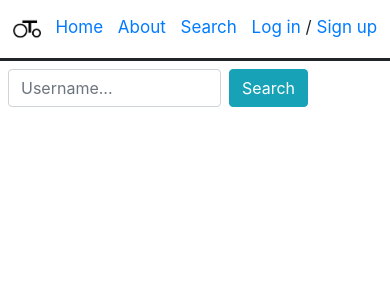
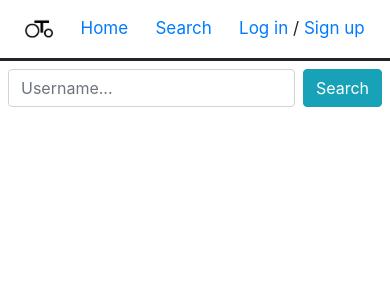
Before and after one commit to kroften4/Traktor-social-net, a Django app: page /search/ in a window 390 px wide. Shown: the top 300 px of the page. Run offline with Django 5.2, Linux system fonts and the light colour scheme.

Commit message:
Improve searchbar
- Rename context object name to 'search'
- Now return both query and result in SearchView.get_queryset
- Display query on the page
- Move searchbar to header
- Make searchbar appear differently depending on device width (mobile-friendly)

```diff
--- a/traktor_sn/posts/static/posts/css/main.css
+++ b/traktor_sn/posts/static/posts/css/main.css
@@ -33,6 +33,7 @@
 }
 /* ~~~~ */
 
+/* ~~ Default button styles ~~ */
 button {
     color: #fff;
     background-color: #17a2b8;
@@ -45,11 +46,32 @@ button {
 button:hover {
     background-color: #138496;
 }
+/* ~~~~ */
+
+/* ~~ Search ~~ */
+#searchbar {
+    display: flex;
+}
+
+#search-link {
+    display: none;
+}
+
+@media screen and (max-width: 500px) {
+    #searchbar {
+        display: none;
+    }
+    #search-link {
+        display: block;
+    }
+}
+/* ~~~~ */
 
 #main-container {
     padding: 8px;
 }
 
+/* ~~ Header ~~ */
 header {
     padding-block: 15px;
     display: flex;
@@ -60,4 +82,6 @@ header {
 header > * {
     font-size: 17px;
     padding-inline: 2px;
+    align-self: center;
 }
+/* ~~~~ */
--- a/traktor_sn/posts/templates/posts/base.html
+++ b/traktor_sn/posts/templates/posts/base.html
@@ -24,8 +24,11 @@
     <header>
         <img src="/get_image/?imgname=icon.ico" height="28px">
         <a href="{% url 'posts-home' %}">Home</a>
-        <a href="#">About</a>
-        <a href="{% url 'search-users' %}">Search</a>
+        <a id="search-link" href="{% url 'search-users' %}">Search</a>
+        <form id="searchbar" method="GET" action="{% url 'search-users' %}" >
+            <input class="form-control" placeholder="Username..." type="search" name="search">
+            <button class="btn btn-info ml-2" type="submit"> Search </button>
+        </form>
         {% if user.is_authenticated %}
             <form id="logout-form" action="{% url 'logout' %}" method="POST">
                 {% csrf_token %}
--- a/traktor_sn/search/static/search/search.css
+++ b/traktor_sn/search/static/search/search.css
@@ -6,8 +6,20 @@
     width: fit-content;
 }
 
-#searchbar {
-    max-width: 300px;
-    display: flex;
-    margin-bottom: 10px;
+#searchbar-page {
+    display: none;
 }
+
+#results-for {
+    display: block;
+}
+
+@media screen and (max-width: 500px) {
+    #searchbar-page {
+        display: flex;
+    }
+
+    #results-for {
+        display: none;
+    }
+}
--- a/traktor_sn/search/templates/search/search.html
+++ b/traktor_sn/search/templates/search/search.html
@@ -6,11 +6,14 @@
 {% endblock stylesheet %}
 
 {% block base_body %}
-    <form id="searchbar" method="GET" action="" >
-        <input class="form-control" placeholder="Username..." type="search" name="search">
+    <form id="searchbar-page" method="GET" action="{% url 'search-users' %}" >
+        <input class="form-control" placeholder="Username..."
+               value="{% if search %}{{ search.query }}{% endif %}"
+               type="search" name="search">
         <button class="btn btn-info ml-2" type="submit"> Search </button>
     </form>
-    {% for res in all_search_results %}
+    <h4 id="results-for">Results for "{{ search.query }}":</h4>
+    {% for res in search.result %}
         <div class="username">
             {{ res.username }}
         </div>
--- a/traktor_sn/search/views.py
+++ b/traktor_sn/search/views.py
@@ -9,10 +9,12 @@ from users.models import CustomUser
 class SearchView(ListView):
     model = CustomUser
     template_name = 'search/search.html'
-    context_object_name = 'all_search_results'
+    context_object_name = 'search'
 
     def get_queryset(self):
         query = self.request.GET.get('search')
+        if not query:
+            query = ""
         result = None
         if query:
             # SQL INJECTION
@@ -24,4 +26,4 @@ class SearchView(ListView):
                 f"OR username LIKE '%{query}%'"
             )
             result = filter(lambda x: not x.is_superuser, result)
-        return result
+        return {'query': query, 'result': result}
```
